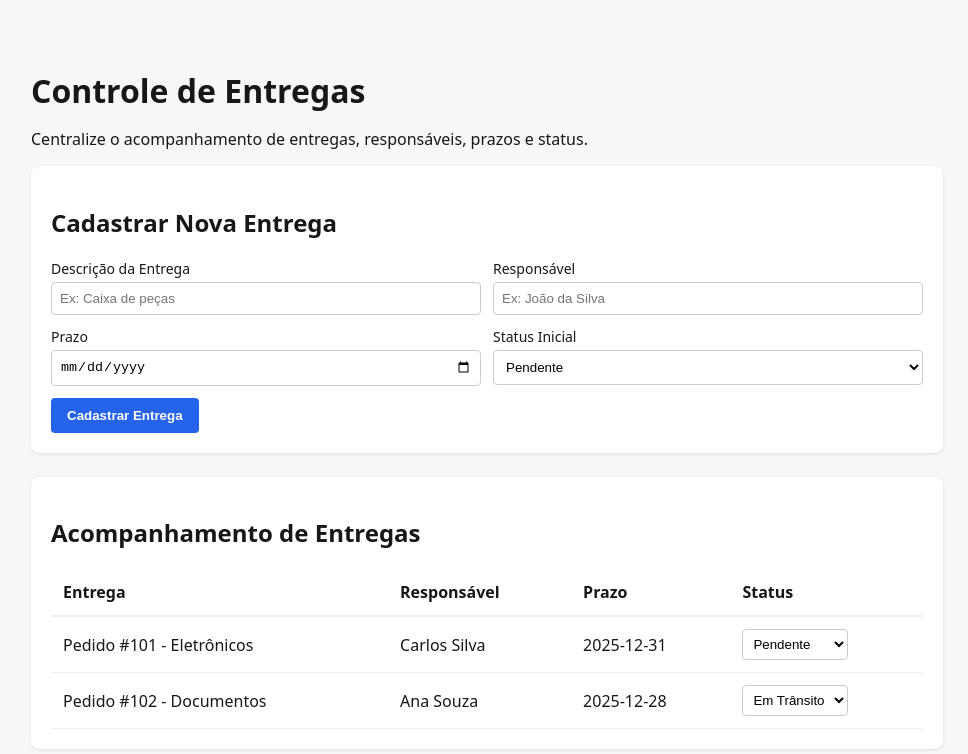
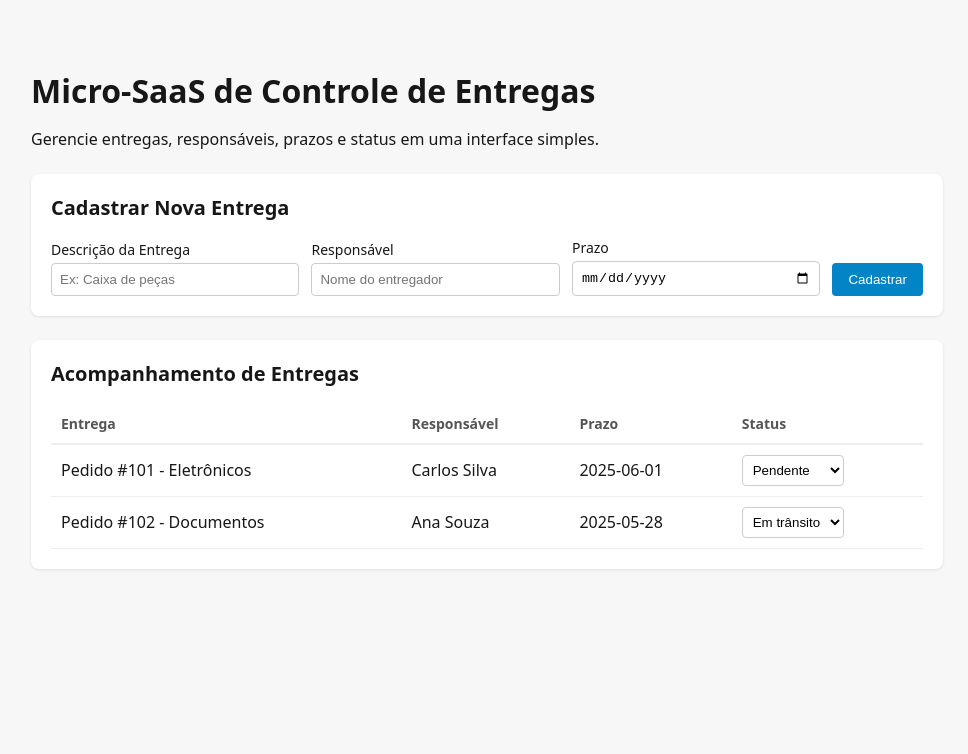
Before and after one commit to Klip-lab/micro-saas-controle-entregas, a React (Vite) app: page / in a window 1280 px wide. Shown: the top 754 px of the page, without its empty margins (153-1121 px from the left). Built offline with nearby package versions, Linux system fonts and the light colour scheme.

Commit message:
factory: TASK-PRJ-624786-001

```diff
--- a/src/App.tsx
+++ b/src/App.tsx
@@ -1,11 +1,11 @@
-import React, { useState } from 'react';
+import { useState } from 'react';
 
 interface Delivery {
   id: string;
   title: string;
   responsible: string;
   dueDate: string;
-  status: 'Pendente' | 'Em Trânsito' | 'Entregue' | 'Cancelado';
+  status: 'Pendente' | 'Em trânsito' | 'Entregue' | 'Cancelado';
 }
 
 export default function App() {
@@ -14,26 +14,26 @@ export default function App() {
       id: '1',
       title: 'Pedido #101 - Eletrônicos',
       responsible: 'Carlos Silva',
-      dueDate: '2025-12-31',
+      dueDate: '2025-06-01',
       status: 'Pendente'
     },
     {
       id: '2',
       title: 'Pedido #102 - Documentos',
       responsible: 'Ana Souza',
-      dueDate: '2025-12-28',
-      status: 'Em Trânsito'
+      dueDate: '2025-05-28',
+      status: 'Em trânsito'
     }
   ]);
 
   const [title, setTitle] = useState('');
   const [responsible, setResponsible] = useState('');
   const [dueDate, setDueDate] = useState('');
-  const [status, setStatus] = useState<'Pendente' | 'Em Trânsito' | 'Entregue' | 'Cancelado'>('Pendente');
+  const [status, setStatus] = useState<'Pendente' | 'Em trânsito' | 'Entregue' | 'Cancelado'>('Pendente');
 
   const handleAddDelivery = (e: React.FormEvent) => {
     e.preventDefault();
-    if (!title || !responsible || !dueDate) return;
+    if (!title.trim() || !responsible.trim() || !dueDate) return;
 
     const newDelivery: Delivery = {
       id: Date.now().toString(),
@@ -51,104 +51,86 @@ export default function App() {
   };
 
   const handleStatusChange = (id: string, newStatus: Delivery['status']) => {
-    setDeliveries(
-      deliveries.map(d => (d.id === id ? { ...d, status: newStatus } : d))
-    );
+    setDeliveries(deliveries.map(d => d.id === id ? { ...d, status: newStatus } : d));
   };
 
   return (
     <main>
-      <h1>Controle de Entregas</h1>
-      <p>Centralize o acompanhamento de entregas, responsáveis, prazos e status.</p>
+      <header style={{ marginBottom: '24px' }}>
+        <h1>Micro-SaaS de Controle de Entregas</h1>
+        <p>Gerencie entregas, responsáveis, prazos e status em uma interface simples.</p>
+      </header>
 
       <section style={{ background: '#fff', padding: '20px', borderRadius: '8px', marginBottom: '24px', boxShadow: '0 1px 3px rgba(0,0,0,0.1)' }}>
-        <h2>Cadastrar Nova Entrega</h2>
-        <form onSubmit={handleAddDelivery} style={{ display: 'grid', gap: '12px', gridTemplateColumns: '1fr 1fr' }}>
+        <h2 style={{ marginTop: 0, fontSize: '1.25rem' }}>Cadastrar Nova Entrega</h2>
+        <form onSubmit={handleAddDelivery} style={{ display: 'grid', gridTemplateColumns: '1fr 1fr 1fr auto', gap: '12px', alignItems: 'end' }}>
           <div>
-            <label style={{ display: 'block', marginBottom: '4px', fontSize: '14px', fontWeight: 500 }}>Descrição da Entrega</label>
+            <label style={{ display: 'block', fontSize: '0.875rem', marginBottom: '4px' }}>Descrição da Entrega</label>
             <input
               type="text"
               value={title}
               onChange={e => setTitle(e.target.value)}
               placeholder="Ex: Caixa de peças"
               required
-              style={{ width: '100%', padding: '8px', borderRadius: '4px', border: '1px solid #ccc' }}
+              style={{ width: '100%', padding: '8px', border: '1px solid #ccc', borderRadius: '4px' }}
             />
           </div>
           <div>
-            <label style={{ display: 'block', marginBottom: '4px', fontSize: '14px', fontWeight: 500 }}>Responsável</label>
+            <label style={{ display: 'block', fontSize: '0.875rem', marginBottom: '4px' }}>Responsável</label>
             <input
               type="text"
               value={responsible}
               onChange={e => setResponsible(e.target.value)}
-              placeholder="Ex: João da Silva"
+              placeholder="Nome do entregador"
               required
-              style={{ width: '100%', padding: '8px', borderRadius: '4px', border: '1px solid #ccc' }}
+              style={{ width: '100%', padding: '8px', border: '1px solid #ccc', borderRadius: '4px' }}
             />
           </div>
           <div>
-            <label style={{ display: 'block', marginBottom: '4px', fontSize: '14px', fontWeight: 500 }}>Prazo</label>
+            <label style={{ display: 'block', fontSize: '0.875rem', marginBottom: '4px' }}>Prazo</label>
             <input
               type="date"
               value={dueDate}
               onChange={e => setDueDate(e.target.value)}
               required
-              style={{ width: '100%', padding: '8px', borderRadius: '4px', border: '1px solid #ccc' }}
+              style={{ width: '100%', padding: '8px', border: '1px solid #ccc', borderRadius: '4px' }}
             />
           </div>
-          <div>
-            <label style={{ display: 'block', marginBottom: '4px', fontSize: '14px', fontWeight: 500 }}>Status Inicial</label>
-            <select
-              value={status}
-              onChange={e => setStatus(e.target.value as Delivery['status'])}
-              style={{ width: '100%', padding: '8px', borderRadius: '4px', border: '1px solid #ccc', background: '#fff' }}
-            >
-              <option value="Pendente">Pendente</option>
-              <option value="Em Trânsito">Em Trânsito</option>
-              <option value="Entregue">Entregue</option>
-              <option value="Cancelado">Cancelado</option>
-            </select>
-          </div>
-          <div style={{ gridColumn: 'span 2' }}>
-            <button
-              type="submit"
-              style={{ background: '#2563eb', color: '#fff', border: 'none', padding: '10px 16px', borderRadius: '4px', cursor: 'pointer', fontWeight: 600 }}
-            >
-              Cadastrar Entrega
-            </button>
-          </div>
+          <button type="submit" style={{ padding: '9px 16px', background: '#0284c7', color: '#fff', border: 'none', borderRadius: '4px', cursor: 'pointer', fontWeight: '500' }}>
+            Cadastrar
+          </button>
         </form>
       </section>
 
       <section style={{ background: '#fff', padding: '20px', borderRadius: '8px', boxShadow: '0 1px 3px rgba(0,0,0,0.1)' }}>
-        <h2>Acompanhamento de Entregas</h2>
+        <h2 style={{ marginTop: 0, fontSize: '1.25rem' }}>Acompanhamento de Entregas</h2>
         {deliveries.length === 0 ? (
-          <p>Nenhuma entrega cadastrada.</p>
+          <p style={{ color: '#666' }}>Nenhuma entrega cadastrada no momento.</p>
         ) : (
           <div style={{ overflowX: 'auto' }}>
             <table style={{ width: '100%', borderCollapse: 'collapse', textAlign: 'left' }}>
               <thead>
-                <tr style={{ borderBottom: '2px solid #eee' }}>
-                  <th style={{ padding: '12px' }}>Entrega</th>
-                  <th style={{ padding: '12px' }}>Responsável</th>
-                  <th style={{ padding: '12px' }}>Prazo</th>
-                  <th style={{ padding: '12px' }}>Status</th>
+                <tr style={{ borderBottom: '2px solid #eee', color: '#555', fontSize: '0.875rem' }}>
+                  <th style={{ padding: '10px' }}>Entrega</th>
+                  <th style={{ padding: '10px' }}>Responsável</th>
+                  <th style={{ padding: '10px' }}>Prazo</th>
+                  <th style={{ padding: '10px' }}>Status</th>
                 </tr>
               </thead>
               <tbody>
                 {deliveries.map(d => (
                   <tr key={d.id} style={{ borderBottom: '1px solid #eee' }}>
-                    <td style={{ padding: '12px', fontWeight: 500 }}>{d.title}</td>
-                    <td style={{ padding: '12px' }}>{d.responsible}</td>
-                    <td style={{ padding: '12px' }}>{d.dueDate}</td>
-                    <td style={{ padding: '12px' }}>
+                    <td style={{ padding: '10px', fontWeight: '500' }}>{d.title}</td>
+                    <td style={{ padding: '10px' }}>{d.responsible}</td>
+                    <td style={{ padding: '10px' }}>{d.dueDate}</td>
+                    <td style={{ padding: '10px' }}>
                       <select
                         value={d.status}
                         onChange={e => handleStatusChange(d.id, e.target.value as Delivery['status'])}
                         style={{ padding: '6px', borderRadius: '4px', border: '1px solid #ccc', background: '#fff' }}
                       >
                         <option value="Pendente">Pendente</option>
-                        <option value="Em Trânsito">Em Trânsito</option>
+                        <option value="Em trânsito">Em trânsito</option>
                         <option value="Entregue">Entregue</option>
                         <option value="Cancelado">Cancelado</option>
                       </select>
```
